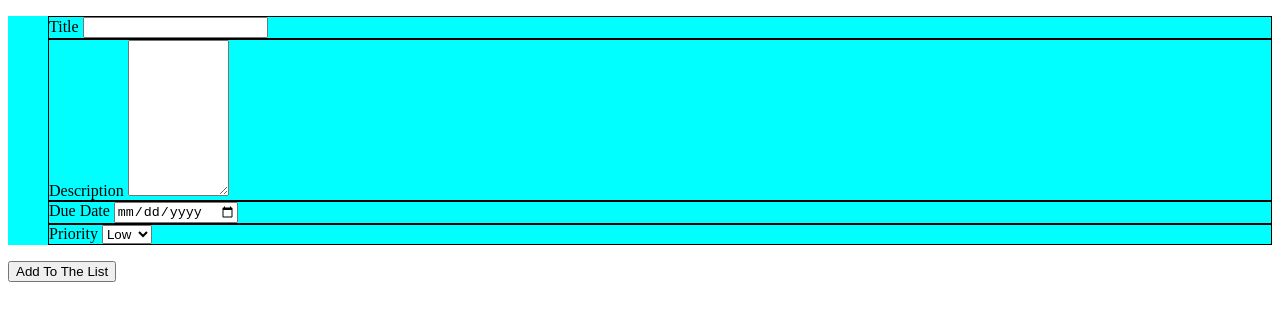
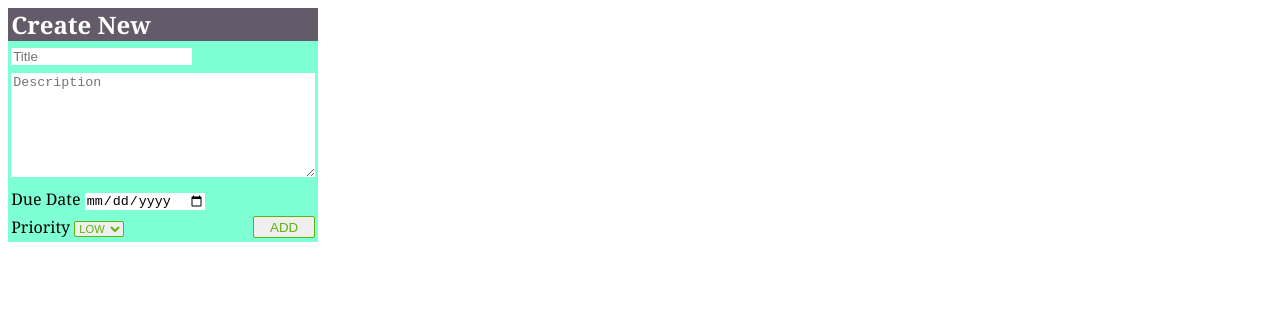
Before and after one commit to eablaev/Todo-List, a website built with webpack: page dist/index.html in a window 1280 px wide. Built offline with Linux system fonts and the light colour scheme.

Commit message:
Added Styling to the form

```diff
--- a/src/style.css
+++ b/src/style.css
@@ -1,12 +1,79 @@
+
+html {
+    font-family: Cambria, Cochin, Georgia, Times, 'Times New Roman', serif;
+}
 
 /* form styling */
 
 
+.formContainer{
+    background-color: aquamarine;
+    display: inline-block;
+
+}
+.formContainer h2 {
+    margin: 0;
+    background-color: rgb(99, 91, 105);
+    color: white;
+    padding-left: .2rem;
+}
+
+.form{
+
+}
+
 .formUl{
-    background-color: aqua;
+
+    margin: 0;
+    padding: 0;
+    list-style: none;
+
 }
 
 .formLi{
-    list-style: none;
-    border: 1px solid black;
+    padding:.2rem;
 }
+
+textarea{
+    width: 300px;
+    height: 100px;
+    border: none;
+}
+
+input {
+
+    border: none;
+}
+
+.submit {
+  border-color:  rgb(95, 179, 10);
+  box-shadow: none;
+  border-style: none;
+  border: 1px solid  rgb(95, 179, 10);
+  border-radius: 2px;
+  padding: 0 1rem;
+  color:  rgb(95, 179, 10);
+}
+
+.submit:hover{
+    color: white;
+    background-color: rgb(95, 179, 10);
+}
+
+
+.formLi_footer {
+   display: flex;
+   justify-content: space-between;
+}
+
+.priority{
+    border-radius: 2px;
+    padding: 0;
+    font-size: .7rem;
+    color:  rgb(95, 179, 10);
+    border-color: rgb(95, 179, 10);;
+}
+
+label {
+
+}
```
Also changed, not shown: dist/index.bundle.js, dist/index.html.
